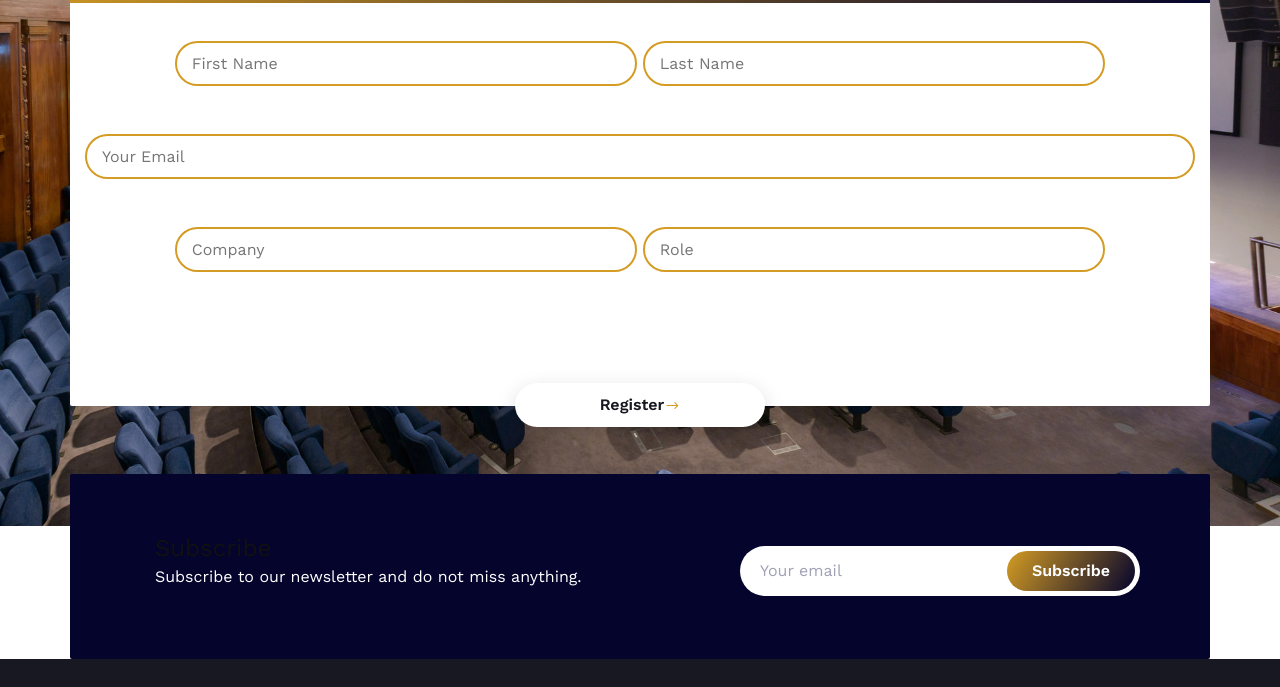
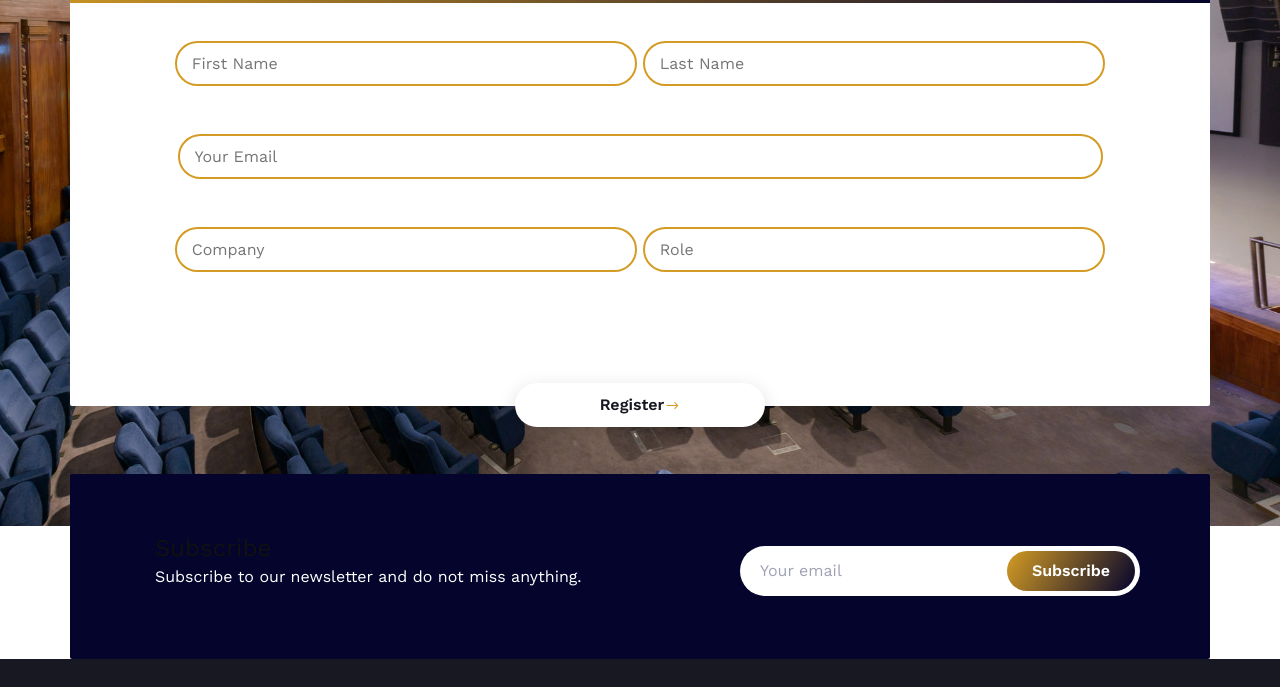
Before and after one commit to Sir-muhell/tls, a plain HTML site: page index.html in a window 1280 px wide. Shown: the part 2380-3067 px from the top of the page. Drawn offline with nearby package versions, Linux system fonts and the light colour scheme.

Commit message:
Update index.html

```diff
--- a/index.html
+++ b/index.html
@@ -240,7 +240,7 @@
                                             placeholder="Last Name">
                                     </div>
                                     <div class="col-12">
-                                        <input id="email" class="col-lg-12 col-sm-12 sub mb-5" type="email"
+                                        <input id="email" class="col-lg-10 col-sm-12 sub mb-5" type="email"
                                             placeholder="Your Email">
                                     </div>
                                     <div class="col-12">
```
